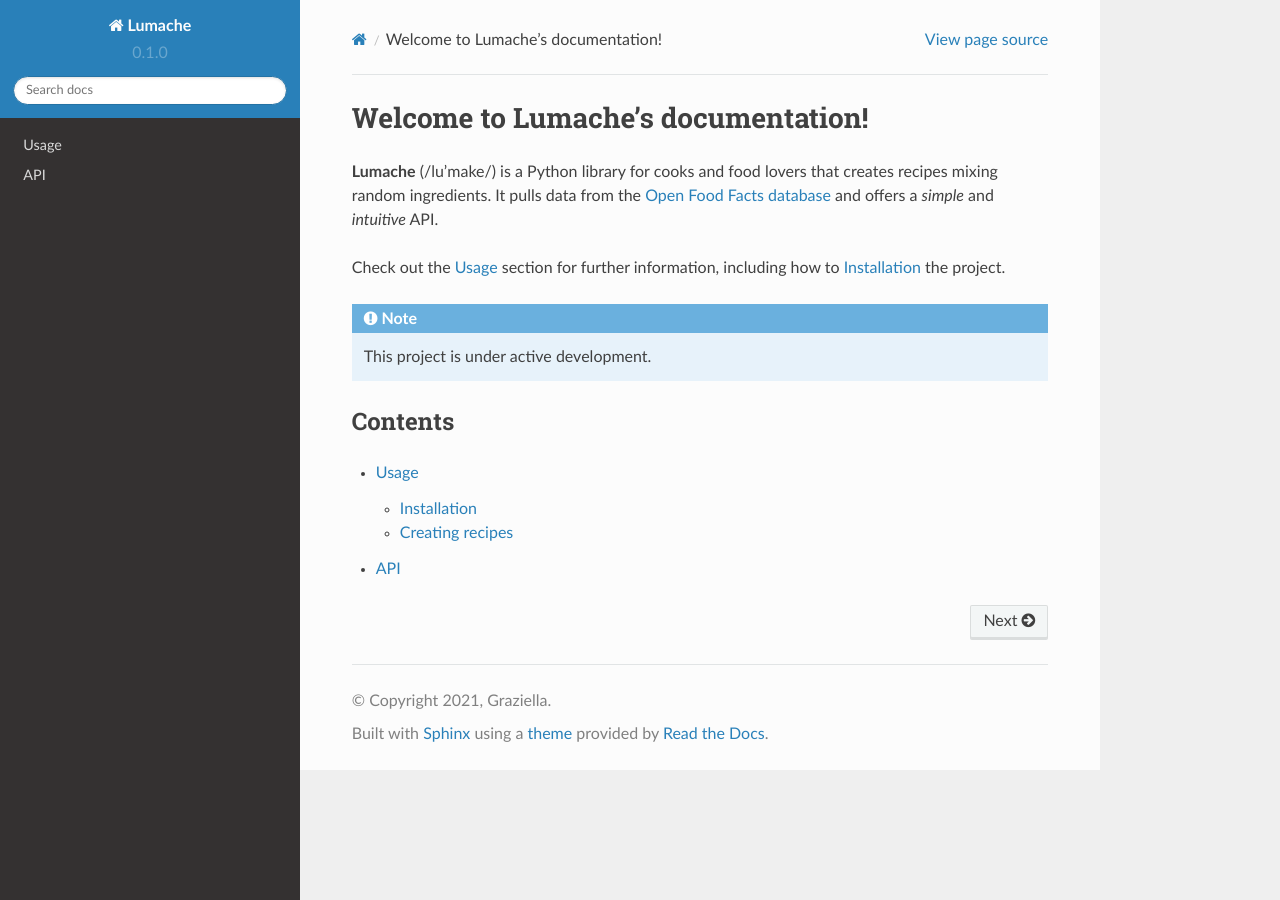
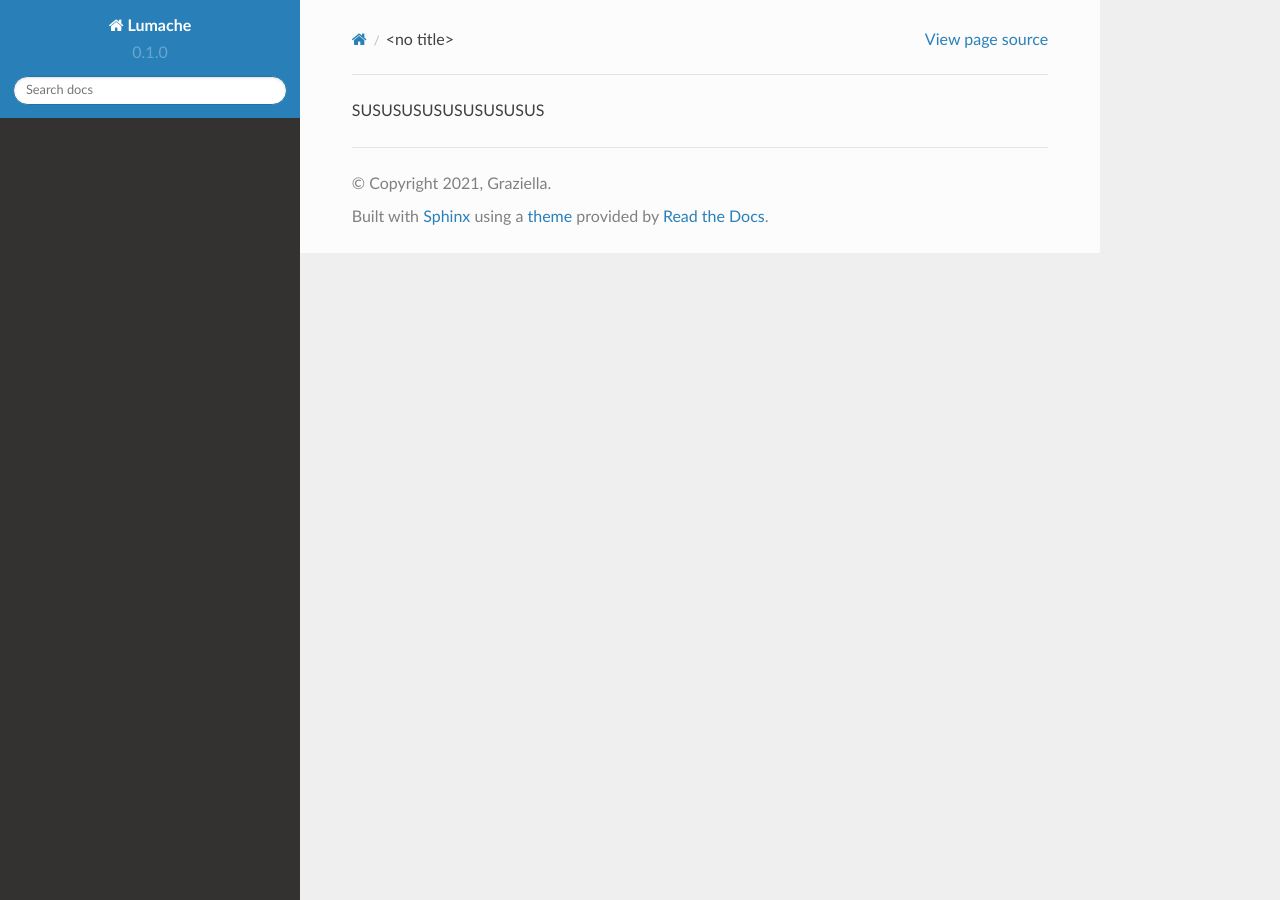
Before and after one commit to Alexplayrus1/test-doc, a Sphinx documentation site: the page built from docs/source/index.rst, in a window 1280 px wide. Built offline with Sphinx 7.4.7 and the Read the Docs theme 2.0.0, drawn with Linux system fonts in a browser that asks for light colours.

Commit message:
Update index.rst

```diff
--- a/docs/source/index.rst
+++ b/docs/source/index.rst
@@ -1,22 +1 @@
-Welcome to Lumache's documentation!
-===================================
-
-**Lumache** (/lu'make/) is a Python library for cooks and food lovers
-that creates recipes mixing random ingredients.
-It pulls data from the `Open Food Facts database <https://world.openfoodfacts.org/>`_
-and offers a *simple* and *intuitive* API.
-
-Check out the :doc:`usage` section for further information, including
-how to :ref:`installation` the project.
-
-.. note::
-
-   This project is under active development.
-
-Contents
---------
-
-.. toctree::
-
-   usage
-   api
+SUSUSUSUSUSUSUSUSUS
```
